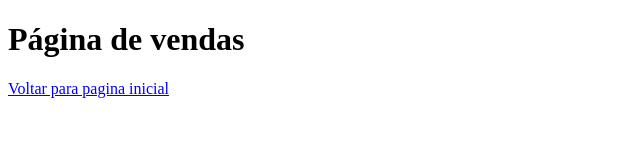
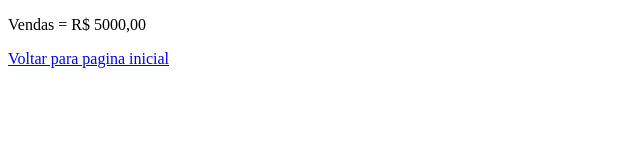
Before and after one commit to marcosspetersen/aulagithub, a plain HTML site: page vendas.html in a window 1280 px wide. Shown: the whole page, without its empty margins (0-640 px from the left). Drawn offline with Linux system fonts and the light colour scheme.

Commit message:
Acrentado valor das vendas

```diff
--- a/vendas.html
+++ b/vendas.html
@@ -8,7 +8,7 @@
 </head>
 <body>
     <div>
-        <h1>Página de vendas</h1>
+        <p>Vendas = R$ 5000,00</p>
         <a href="index.html">Voltar para pagina inicial</a>
     </div>
 </body>
```
